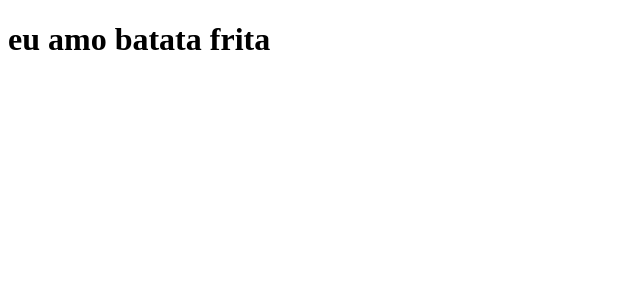
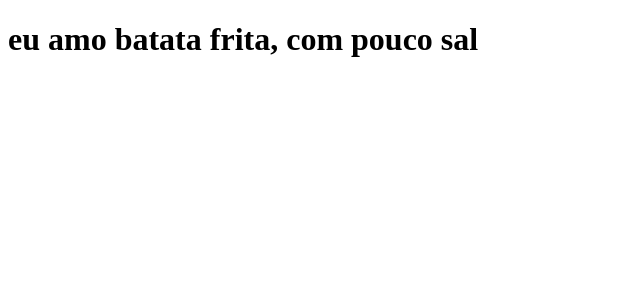
Before and after one commit to ruancarlosss/copo-sem-agua, a Next.js app: page / in a window 1280 px wide. Shown: the top 300 px of the page, without its empty margins (0-640 px from the left). Built offline with nearby package versions, Linux system fonts and the light colour scheme.

Commit message:
Enviando modificações do arquivo page

```diff
--- a/pages/index.js
+++ b/pages/index.js
@@ -1,5 +1,5 @@
 function Home() {
-    return <h1>eu amo batata frita</h1>
+    return <h1>eu amo batata frita, com pouco sal</h1>
 }
 
 export default Home;
```
